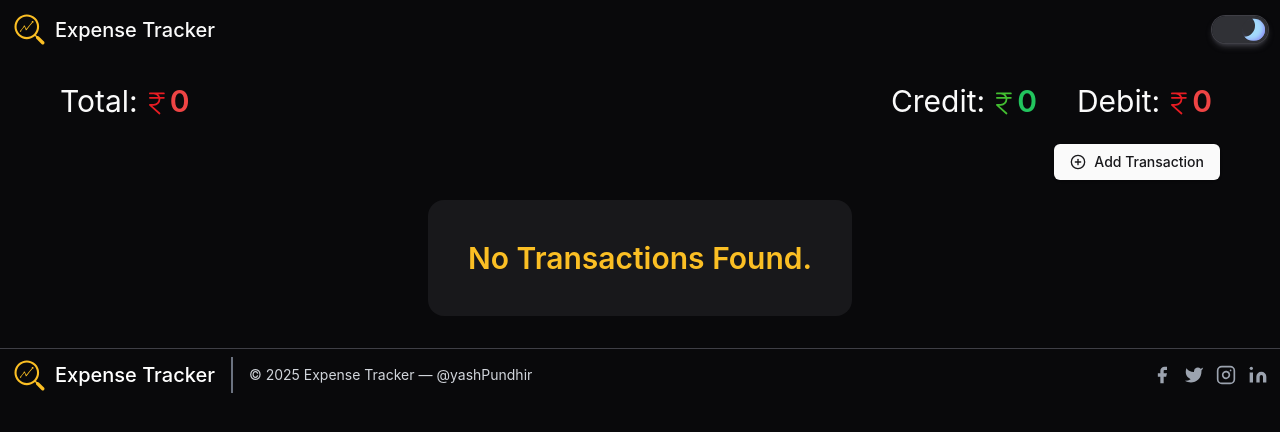
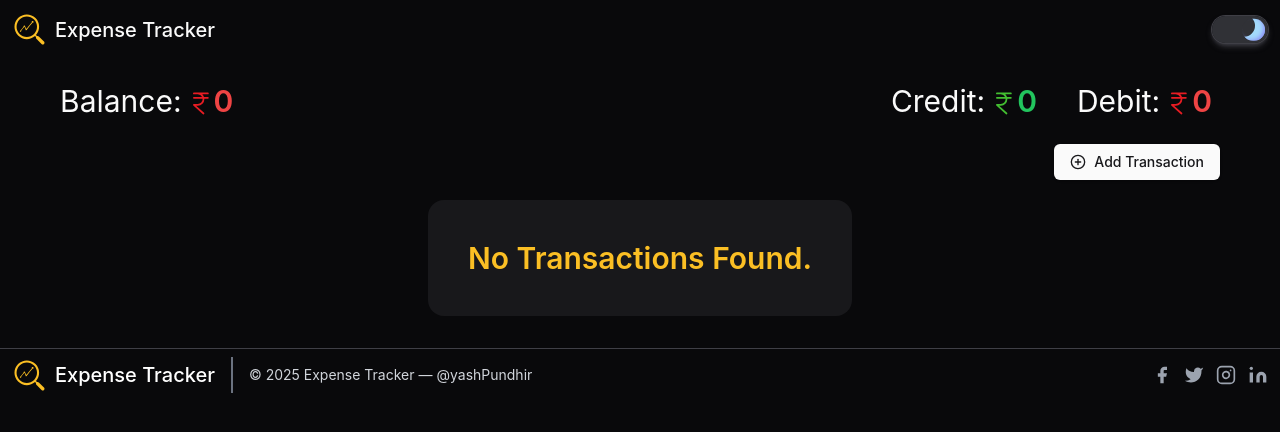
Before and after one commit to yashPundhir/expense-tracker, a React (Vite) app: page / in a window 1280 px wide. Shown: the top 432 px of the page. Built offline with nearby package versions, Linux system fonts and the light colour scheme.

Commit message:
Update AccountSummary.jsx

```diff
--- a/src/components/dashboardComponents/AccountSummary.jsx
+++ b/src/components/dashboardComponents/AccountSummary.jsx
@@ -10,7 +10,7 @@ const AccountSummary = () => {
 		<section className="w-full sm:px-5 px-0 flex sm:flex-row flex-col justify-between items-center">
 			{/* Total Block */}
 			<div className="w-full flex flex-row sm:justify-start justify-center items-center gap-1">
-				<span className="sm:text-[30px] text-[20px] font-normal">Total:</span>
+				<span className="sm:text-[30px] text-[20px] font-normal">Balance:</span>
 				<div className="flex flex-row justify-center items-center">
 					{Math.abs(expenseTotal) > 0 && (
 						<img
```
